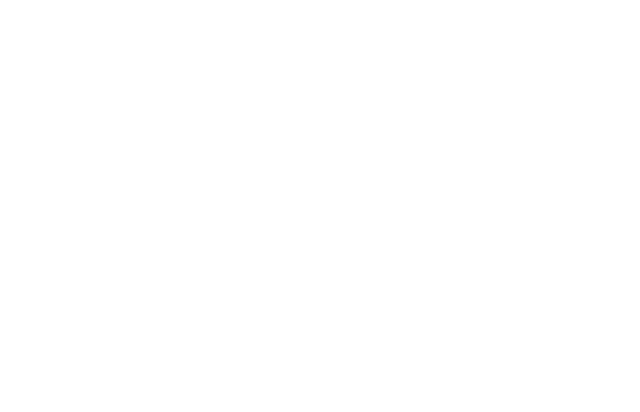
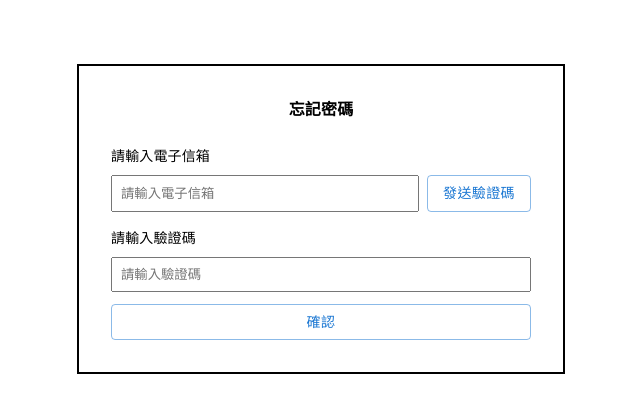
Before and after one commit to Chenredfish/Software_Engineer_Project_2025, a React app in the folder frontend/: page /forgot-password in a window 1280 px wide. Before the commit this address had no page. Shown: the top 412 px of the page, without its empty margins (319-959 px from the left). Built offline with nearby package versions, Linux system fonts and the light colour scheme.

Commit message:
忘記密碼流程

```diff
--- a/frontend/src/App.jsx
+++ b/frontend/src/App.jsx
@@ -8,6 +8,8 @@
 import BookPage from "./pages/BookPage";
 import MemberPage from "./pages/MemberPage";
 import MoviesPage from "./pages/MoviesPage";
+import ForgotPasswordPage from "./pages/ForgotPasswordPage";
+import ResetPasswordPage from "./pages/ResetPasswordPage";
 
 function App() {
   return (
@@ -22,6 +24,8 @@
         <Route path="/movies" element={<MoviesPage/>} />
         <Route path="/book" element={<BookPage />} />
         <Route path="/member" element={<MemberPage />} />
+        <Route path="/forgot-password" element={<ForgotPasswordPage />} />
+        <Route path="/reset-password" element={<ResetPasswordPage />} />
 
 
         {/* 以下都先未接入 */}
--- /dev/null
+++ b/frontend/src/pages/ForgotPasswordPage.jsx
@@ -0,0 +1,139 @@
+import React, { useState } from "react";
+import axios from "axios";
+import { Box, Typography, Button } from "@mui/material";
+
+export default function ForgotPasswordPage() {
+  const [account, setAccount] = useState("");
+  const [verifyCode, setVerifyCode] = useState("");
+  const [error, setError] = useState("");
+  const [successMsg, setSuccessMsg] = useState("");
+  const [loading, setLoading] = useState(false);
+
+  // 發送重設密碼（寄信）
+  const handleSendMail = async () => {
+    setError("");
+    setSuccessMsg("");
+
+    if (!account) {
+      setError("＊請輸入電子信箱");
+      return;
+    }
+
+    try {
+      setLoading(true);
+      const res = await axios.post(
+        "http://localhost:3000/api/auth/forgot-password",
+        { account }
+      );
+
+      if (res.data.success) {
+        setSuccessMsg("驗證碼已寄送至您的信箱");
+      }
+    } catch {
+      setError("系統錯誤，請稍後再試");
+    } finally {
+      setLoading(false);
+    }
+  };
+
+  // 確認（前端驗證用）
+  const handleConfirm = () => {
+    setError("");
+    setSuccessMsg("");
+
+    if (!account) {
+      setError("＊請輸入電子信箱");
+      return;
+    }
+
+    if (!verifyCode) {
+      setError("＊請輸入驗證碼");
+      return;
+    }
+
+    // ⚠️ 這裡只是前端示意
+    setSuccessMsg("驗證成功，請至信箱點擊重設密碼連結");
+  };
+
+  return (
+    <Box sx={{ display: "flex", justifyContent: "center", mt: 8 }}>
+      <Box
+        sx={{
+          width: 420,
+          border: "2px solid #000",
+          p: 4
+        }}
+      >
+        <Typography sx={{ textAlign: "center", fontWeight: "bold", mb: 3 }}>
+          忘記密碼
+        </Typography>
+
+        {/* Email */}
+        <Typography sx={{ fontSize: 14, mb: 1 }}>
+          請輸入電子信箱
+        </Typography>
+
+        <Box sx={{ display: "flex", gap: 1, mb: 2 }}>
+          <input
+            value={account}
+            onChange={e => setAccount(e.target.value)}
+            placeholder="請輸入電子信箱"
+            style={{
+              flex: 1,
+              padding: "8px",
+              boxSizing: "border-box"
+            }}
+          />
+
+          <Button
+            variant="outlined"
+            onClick={handleSendMail}
+            disabled={loading}
+          >
+            發送驗證碼
+          </Button>
+        </Box>
+
+        {/* 驗證碼 */}
+        <Typography sx={{ fontSize: 14, mb: 1 }}>
+          請輸入驗證碼
+        </Typography>
+
+        <input
+          value={verifyCode}
+          onChange={e => setVerifyCode(e.target.value)}
+          placeholder="請輸入驗證碼"
+          style={{
+            width: "100%",
+            padding: "8px",
+            boxSizing: "border-box",
+            marginBottom: "12px"
+          }}
+        />
+
+        {/* 確認 */}
+        <Button fullWidth variant="outlined" onClick={handleConfirm}>
+          確認
+        </Button>
+
+        {/* 錯誤訊息 */}
+        {error && (
+          <Typography
+            sx={{ color: "red", fontSize: 12, mt: 2, textAlign: "center" }}
+          >
+            {error}
+          </Typography>
+        )}
+
+        {/* 成功訊息 */}
+        {successMsg && (
+          <Typography
+            sx={{ fontSize: 13, mt: 2, textAlign: "center" }}
+          >
+            {successMsg}
+          </Typography>
+        )}
+      </Box>
+    </Box>
+  );
+}
--- a/frontend/src/pages/LoginPage.jsx
+++ b/frontend/src/pages/LoginPage.jsx
@@ -156,7 +156,7 @@
                 sx={{ fontSize: 12, color: "#000" }}
                 onClick={() => {
                   // 你之後要接忘記密碼流程（L7-L15）可從這裡開始
-                  alert("忘記密碼流程尚未接上（可先做畫面/假流程）");
+                  navigate("/forgot-password");
                 }}
               >
                 忘記密碼
--- /dev/null
+++ b/frontend/src/pages/ResetPasswordPage.jsx
@@ -0,0 +1,86 @@
+import React, { useState } from "react";
+import axios from "axios";
+import { Box, Typography, Button } from "@mui/material";
+import { useSearchParams, useNavigate } from "react-router-dom";
+
+export default function ResetPasswordPage() {
+  const [params] = useSearchParams();
+  const navigate = useNavigate();
+  const token = params.get("token");
+
+  const [password, setPassword] = useState("");
+  const [confirm, setConfirm] = useState("");
+  const [error, setError] = useState("");
+
+  const handleReset = async () => {
+    if (!password || !confirm) {
+      setError("＊請填寫所有欄位");
+      return;
+    }
+
+    if (password !== confirm) {
+      setError("＊兩次密碼不一致");
+      return;
+    }
+
+    setError("");
+
+    try {
+      const res = await axios.put(
+        "http://localhost:3000/api/auth/password-reset",
+        {
+          resetToken: token,
+          newPassword: password
+        }
+      );
+
+      if (res.data.success) {
+        alert("密碼修改成功，請重新登入");
+        navigate("/login");
+      }
+    } catch (e) {
+      setError("＊重設密碼失敗或連結已失效");
+    }
+  };
+
+  return (
+    <Box sx={{ width: 360, mx: "auto", mt: 8, textAlign: "center" }}>
+      <Typography sx={{ fontWeight: "bold", mb: 2 }}>
+        忘記密碼
+      </Typography>
+
+      <Typography sx={{ fontSize: 14 }}>新密碼</Typography>
+      <input
+        type="password"
+        value={password}
+        onChange={e => setPassword(e.target.value)}
+        placeholder="請輸入新密碼"
+        style={{ width: "100%", padding: 8, marginBottom: 12 }}
+      />
+
+      <Typography sx={{ fontSize: 14 }}>確認密碼</Typography>
+      <input
+        type="password"
+        value={confirm}
+        onChange={e => setConfirm(e.target.value)}
+        placeholder="請再次輸入新密碼"
+        style={{ width: "100%", padding: 8 }}
+      />
+
+      <Button
+        fullWidth
+        variant="outlined"
+        sx={{ mt: 2 }}
+        onClick={handleReset}
+      >
+        修改密碼
+      </Button>
+
+      {error && (
+        <Typography sx={{ color: "red", fontSize: 12, mt: 1 }}>
+          {error}
+        </Typography>
+      )}
+    </Box>
+  );
+}
```
Also changed, not shown: 1 other file (tests, documents, lock files or other folders).
